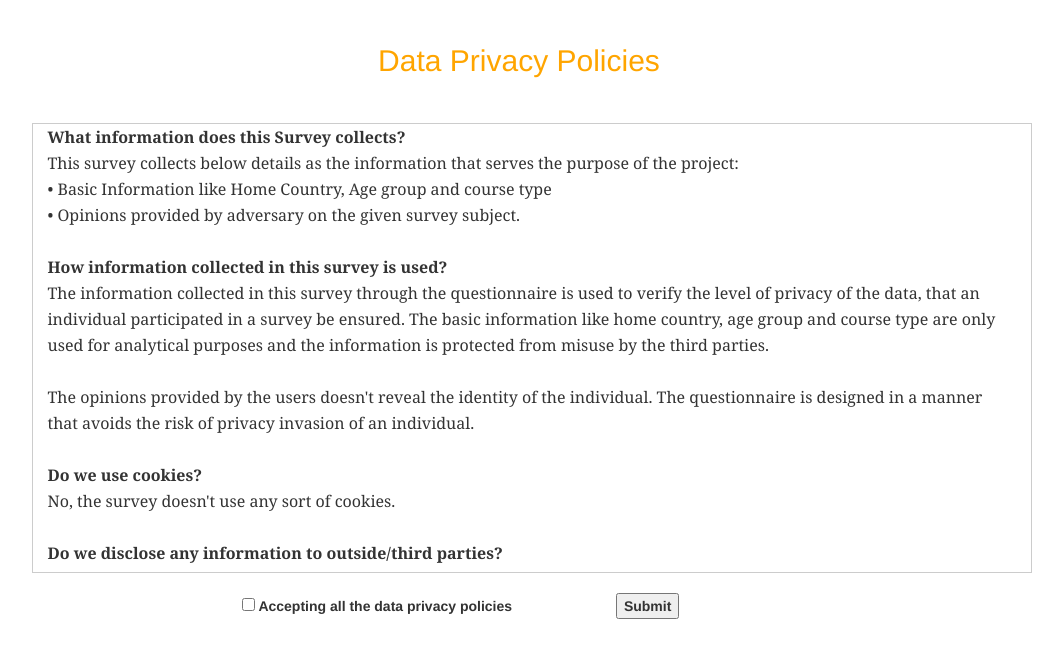
After one commit to ojesh16/Master-Project-on-Differential-Privacy, a PHP site: page /dataprivacy.html in a window 1280 px wide. The commit adds this page. Shown: the top 658 px of the page, without its empty margins (121-1184 px from the left). Run offline with PHP 8.4, Linux system fonts and the light colour scheme.

Commit message:
DataPrivacy
2nd Page

```diff
--- /dev/null
+++ b/Website Design/dataprivacy.html
@@ -0,0 +1,81 @@
+<!DOCTYPE html>
+<html>
+<head>
+    <title>Data Privacy Policies</title>
+    <link rel="stylesheet" href="https://maxcdn.bootstrapcdn.com/bootstrap/3.3.7/css/bootstrap.min.css" integrity="sha384-BVYiiSIFeK1dGmJRAkycuHAHRg32OmUcww7on3RYdg4Va+PmSTsz/K68vbdEjh4u" crossorigin="anonymous">
+    <link rel="stylesheet" type="text/css" href="style1.css">
+</head>
+<body>
+<div class="container">
+        <div class="row">
+        <br><br>
+        <center class="Dtitle">Data Privacy Policies</center>
+        <br><br>
+        <div class="col-xs-1"></div>
+        <div class="surveyques col-xs-10" >
+       <b> What information does this Survey collects?</b><br>
+        This survey collects below details as the information that serves the purpose of the project:<br>
+        &#8226   Basic Information like Home Country, Age group and course type<br>
+        &#8226   Opinions provided by adversary on the given survey subject.
+<br><br>
+       <b> How information collected in this survey is used?</b><br>
+        The information collected in this survey through the questionnaire is used to verify the level of privacy of the data, that an individual participated in a survey be ensured. The basic information like home country, age group and course type are only used for analytical purposes and the information is protected from misuse by the third parties.
+<br><br>
+        The opinions provided by the users doesn&#39t reveal the identity of the individual. The questionnaire is designed in a manner that avoids the risk of privacy invasion of an individual.
+
+<br><br>
+        <b>Do we use cookies?</b><br>
+        No, the survey doesn&#39t use any sort of cookies.
+
+<br><br>
+        <b>Do we disclose any information to outside/third parties?</b><br>
+        No, the information collected through the survey is stored in the database. The database is protected by applying the differential privacy algorithms on it. This ensures that the data is not compromised. The project doesn&#39t share the information with any other third/outside parties.
+<br><br>
+
+        <b>Transparency and choice</b><br>
+        Everyone have different types and kinds of privacy concerns. The project goal is to just collect the opinions from the International students, apply the concept of Differential Privacy over that data and use the resulting data to analyze the problem situation.
+<br><br>
+
+        <b>Information you share</b><br>
+        The present survey doesn&#39t allow you to share any information. It allows you to participate in the survey and also to invite others to participate in the survey.
+<br><br>
+        <b>Accessing and updating Personal Information</b><br>
+        This survey doesn&#39t store any personal information from the survey participant, so there is no need of accessing and updating the Personal Information.
+
+<br><br>
+        <b>Information we share</b><br>
+        The project doesn&#39t share the information provided by the user directly to others. The aim of the project is to use the information provided by the survey participant and analyze it while protecting privacy of the data, i.e., &#8220Privacy preserving Data Analysis&#8221.
+<br>
+        We share the overall analysis results of the survey but not the individual data. The main objective of this project is to prove that research studies can be conducted without compromising the privacy of the individuals participating in the survey.
+
+<br><br>
+        <b>When this Privacy Policy applies</b><br>
+        This policy applies to the people when they participate in the survey.
+
+<br><br>
+        <b>Changes to the Policy</b><br>
+        When changes are made to this policy the participant is informed about the same.
+
+<br>
+
+        </div>
+         <div class="col-xs-1"></div>
+         <div class="col-xs-2"></div>
+         <div class="col-xs-8"><br>
+         <input type="checkbox" id="myCheck" onclick="myFunction()">
+         <strong>Accepting all the data privacy policies
+        <span style="padding-left: 100px;">
+            <button type="submit" formaction="https://www.google.de/">Submit</button>
+        </span>
+        </strong>
+        <script>
+            function myFunction() {
+            document.getElementById("myCheck").disabled = true;
+            }
+        </script>
+        </div>
+        <div class="col-xs-2"></div>
+    </div>
+ </div>
+</body>
+</html>
--- a/Website Design/mainpage.html
+++ b/Website Design/mainpage.html
@@ -26,7 +26,7 @@
 		<div class="col-xs-12"></div>
 		<div class="col-xs-5"></div>
 		<div class="col-xs-2">
-		<form method="get" action="http://placehold.it/350x150">
+		<form method="get" action="dataprivacy.html">
 		<button type="button submit" class="btn btn-secondary">OK</button>
 		</form>
 		</div>
--- a/Website Design/style1.css
+++ b/Website Design/style1.css
@@ -13,3 +13,16 @@
 .btn .btn-default {
 	background-color: #ddcbcb;
 }
+
+.Dtitle {
+	font-size: 30px;
+	color: orange;
+}
+
+.surveyques{
+	height:450px;
+	width:1000px;
+	border:1px solid #ccc;
+	font:16px/26px Georgia, Garamond, Serif;
+	overflow:auto;
+}
```
